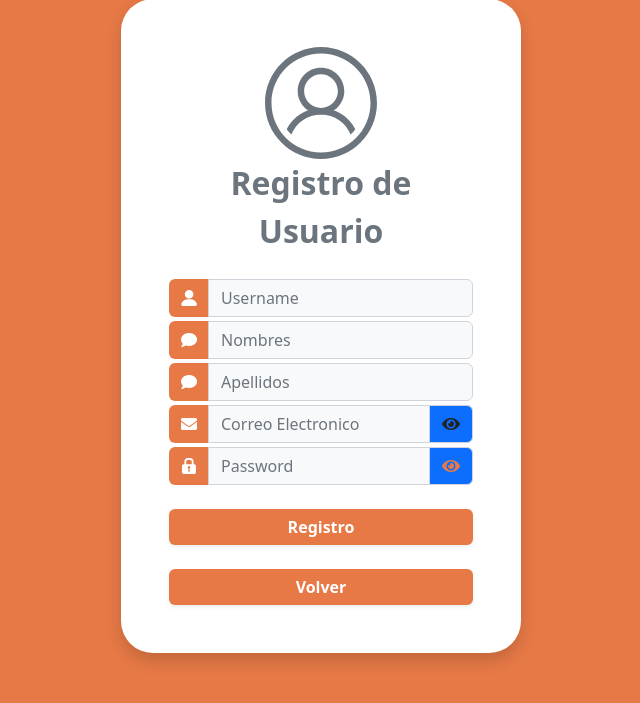
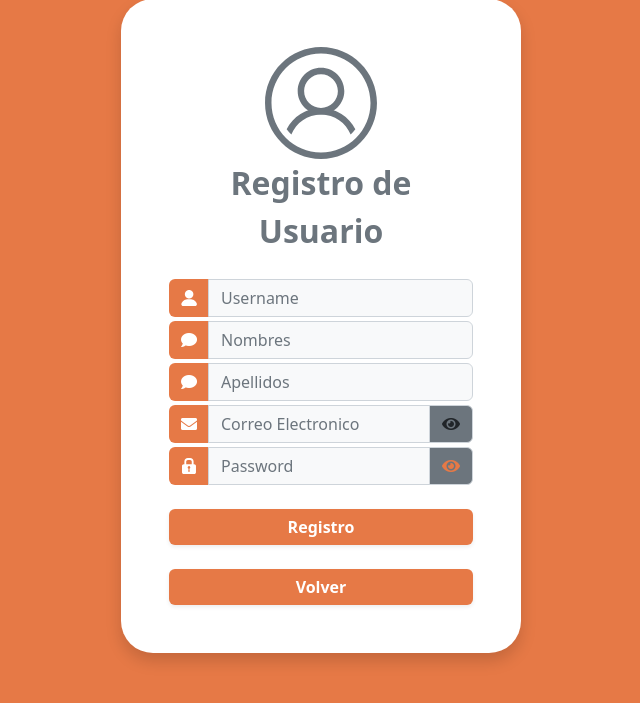
Before and after one commit to Cinatel/sumicenter.db, a Django app: page / in a window 1280 px wide. Shown: the part 74-777 px from the top of the page, without its empty margins (319-959 px from the left). Run offline with Django 5.2, Linux system fonts and the light colour scheme.

Commit message:
rechange eye style

```diff
--- a/appsumicenter/templates/register.html
+++ b/appsumicenter/templates/register.html
@@ -89,7 +89,7 @@
               placeholder="Correo Electronico"
               required
             />
-            <span class="input-group-text toggle-password bg-primary" onclick="togglePassword('password2')"><i class="fas fa-eye"></i></span>
+            <span class="input-group-text toggle-password bg-secondary" onclick="togglePassword('password2')"><i style="backgroud-color: rgb(69, 68, 68);" class="fas fa-eye"></i></span>
           </div>
 
           <div class="input-group mt-1">
@@ -108,7 +108,7 @@
               placeholder="Password"
               required
             />
-            <span class="input-group-text toggle-password bg-primary" onclick="togglePassword('password1')"><i style="backgroud-color: rgb(69, 68, 68); color:#e67946;  " class="fas fa-eye"></i></span>
+            <span class="input-group-text toggle-password bg-secondary" onclick="togglePassword('password1')"><i style="backgroud-color: rgb(69, 68, 68); color:#e67946;  " class="fas fa-eye"></i></span>
           </div>
 
           <button class="orange btn  text-white w-100 mt-4 fw-semibold shadow-sm" type="submit">Registro</button>
```
